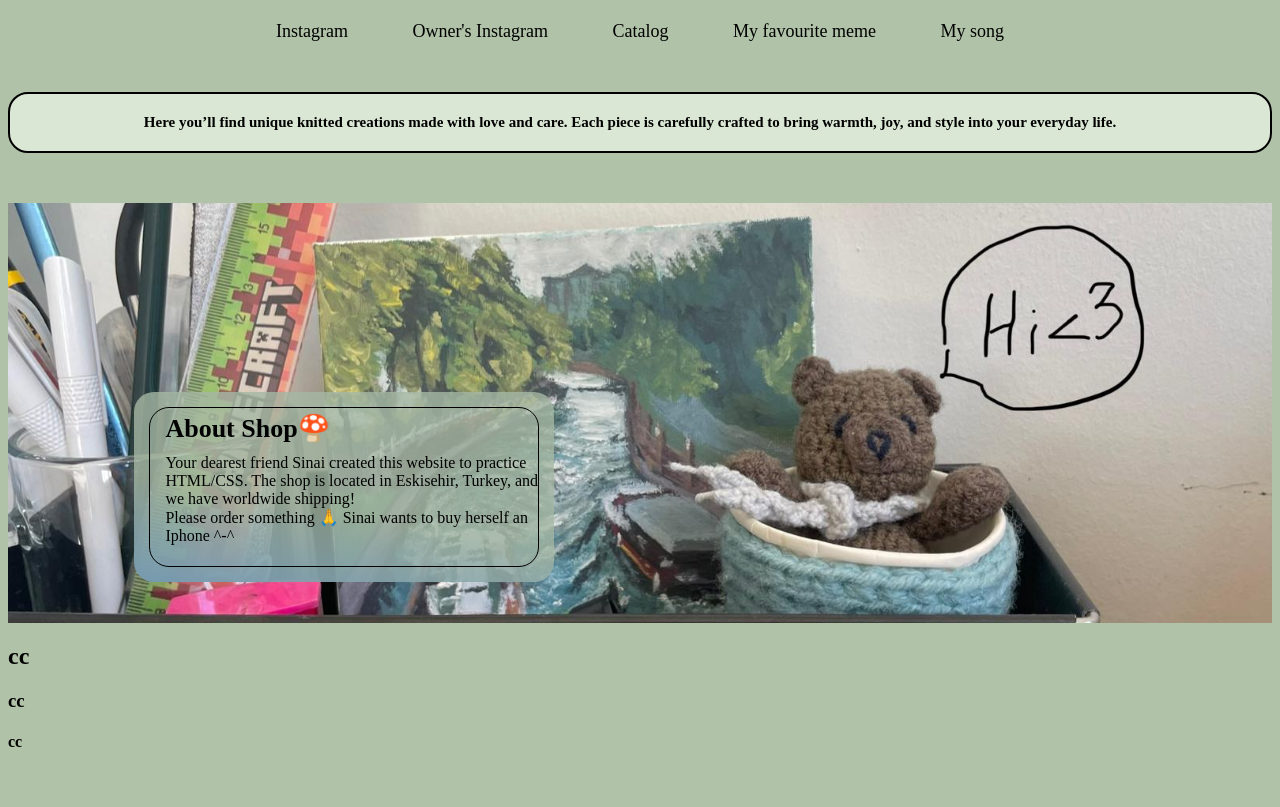
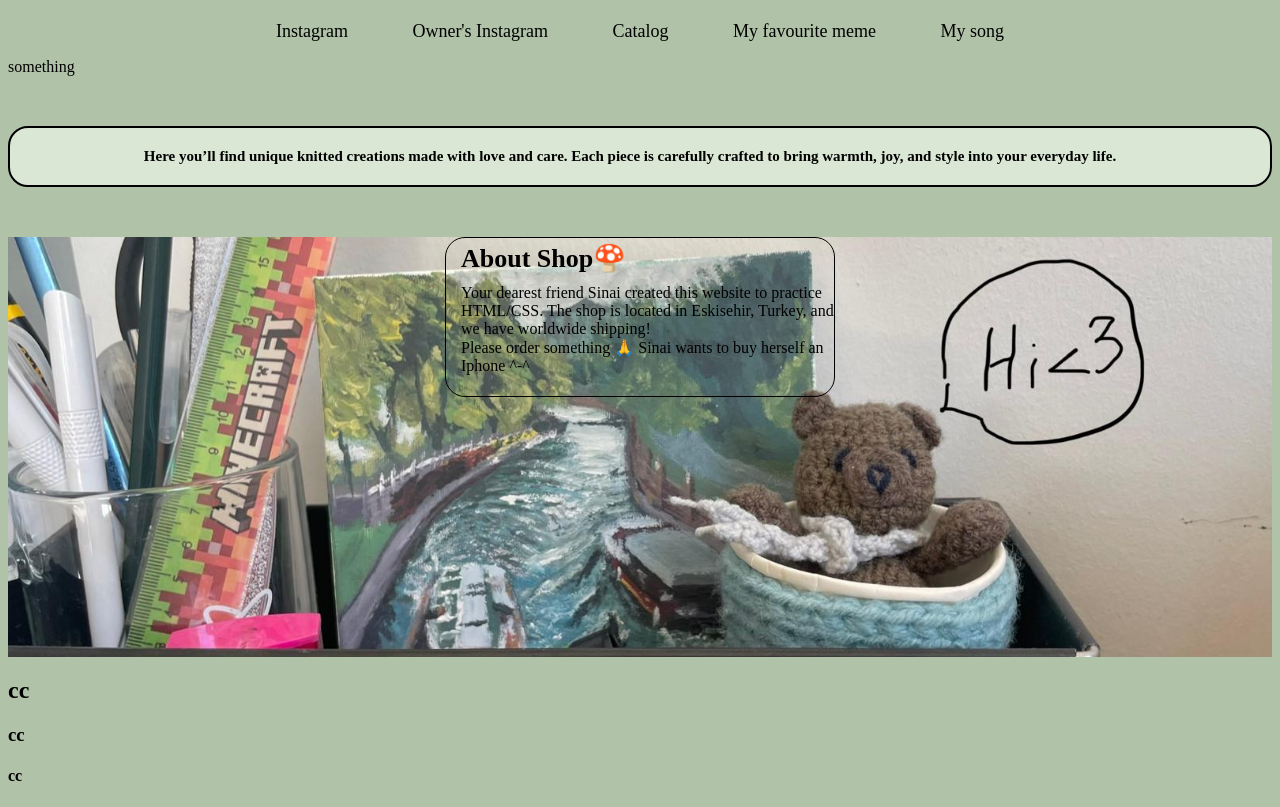
Before and after one commit to adoresinai/qomeleq, a plain HTML site: page src/index.html in a window 1280 px wide. Shown: the part 141-948 px from the top of the page. Before the commit the page ends 914 px from the top, so only its background shows below. Drawn offline with Linux system fonts and the light colour scheme.

Commit message:
feat: Im smart as shit

```diff
--- a/src/index.html
+++ b/src/index.html
@@ -29,11 +29,13 @@
         </ul>
     </nav>
 
+    <div>something</div>
+
     <h1 class = "introduction">Here you’ll find unique knitted creations made with love and care. Each piece is carefully crafted to bring warmth, joy, and style into your everyday life.</h1>
 
     <main>
         <section class = "section-about">
-            <div class ="section-about__block">
+            <div class ="section-about_ _block">
                 <div class = "section-about__border">
                     <h1 class = "about_shop">About Shop🍄</h1>
                     <p class = "about_sinai">Your dearest friend Sinai created this website to practice HTML/CSS. The shop is located in Eskisehir, Turkey, and we have worldwide shipping!
```
